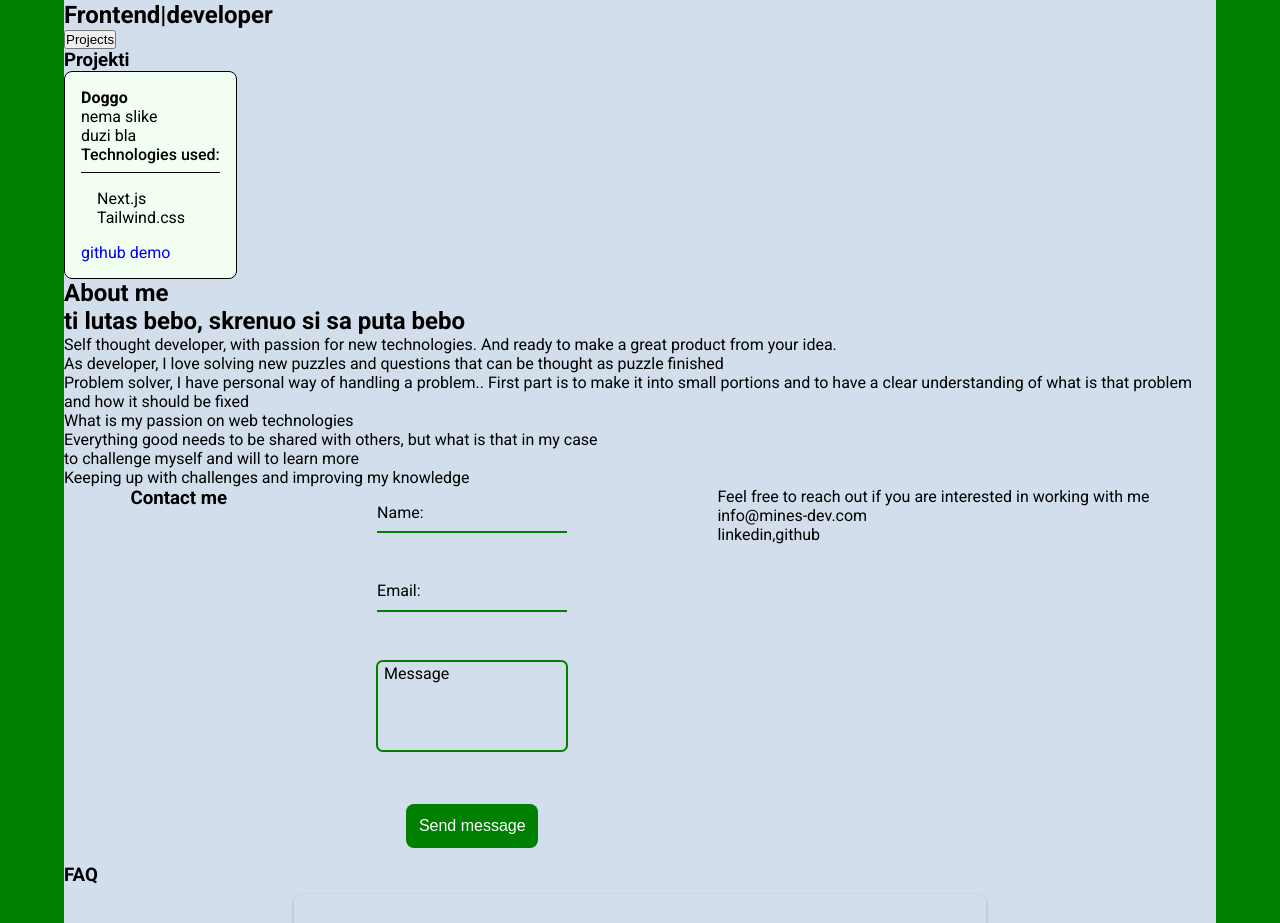
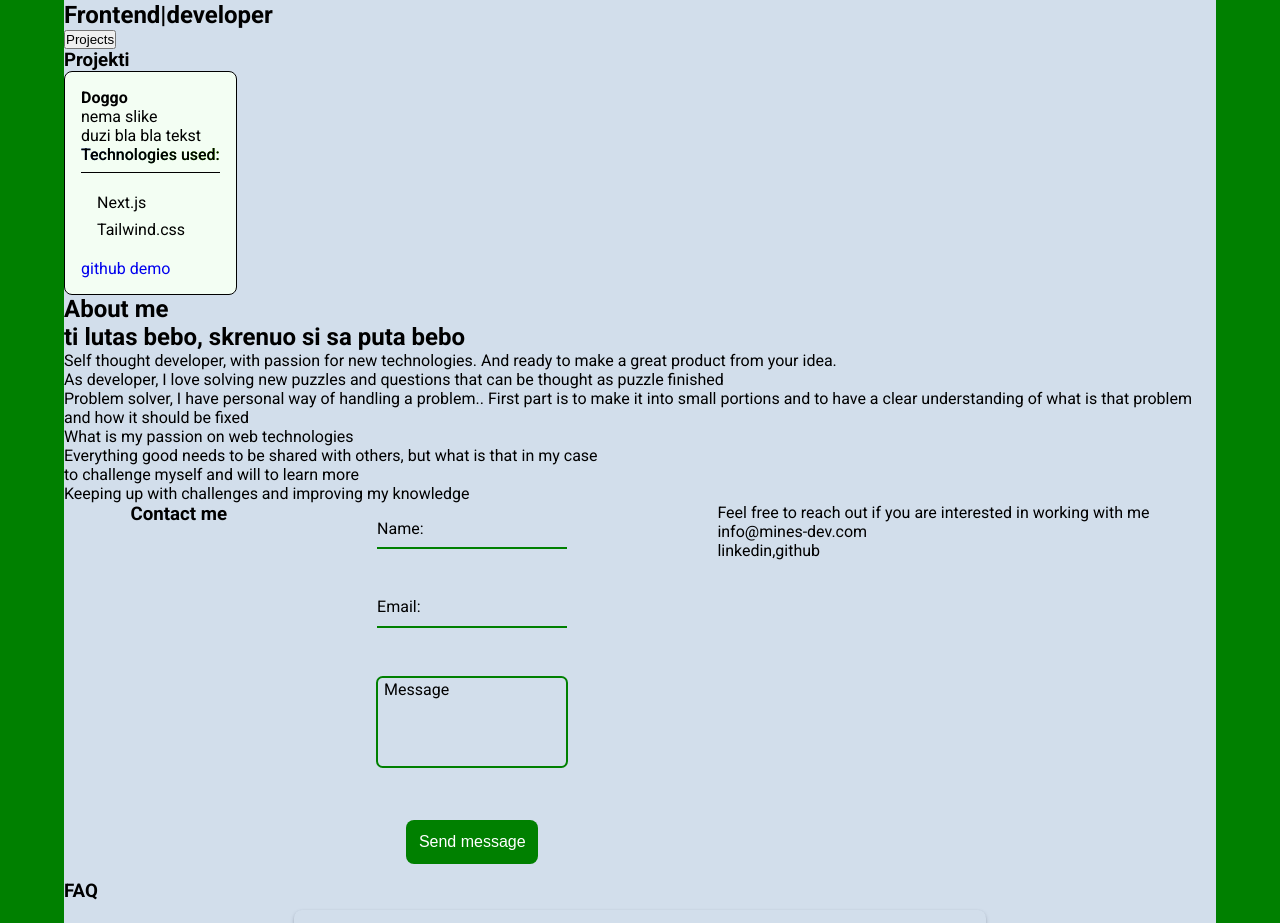
Before and after one commit to MilosIl/mines23, a React (Vite) app: page / in a window 1280 px wide. Shown: the part 1193-2116 px from the top of the page. Built offline with nearby package versions, Linux system fonts and the light colour scheme.

Commit message:
projects animation

```diff
--- a/src/App.css
+++ b/src/App.css
@@ -45,6 +45,12 @@ nav > ul > li a :hover {
   color: red;
 }
 
+/* hero */
+.blinking-cursor::after {
+  content: "|";
+  animation: blink 700ms step-start infinite;
+}
+
 /* projects */
 .project-card {
   border: 1px solid black;
@@ -69,10 +75,18 @@ nav > ul > li a :hover {
   border-bottom: 1px solid black;
   font-weight: 500;
   padding-bottom: .5em;
+  background: linear-gradient(90deg, rgba(2,0,36,1) 0%, rgba(40,81,193,1) 0%, rgba(112,255,0,1) 100%);
+  background-clip: text;
+  -webkit-background-clip:text;
+  animation: rainbow 2s ease-in-out infinite;
 }
 .project-technologies:hover{
+  color:rgba(0,0,0,0);
+}
+.project-card ul li{
+  padding: .25em 0em;
+}
 
-}
 
 /* contact */
 .contact-section {
@@ -170,14 +184,16 @@ footer {
 }
 
 /* animation */
-.blinking-cursor::after {
-  content: "|";
-  animation: blink 700ms step-start infinite;
-}
+
 @keyframes blink {
   50% {
     opacity: 0;
   }
+}
+@keyframes rainbow {
+  0%{background-position:left}
+  50%{background-position:right}
+  100%{background-position:left}
 }
 
 /*
--- a/src/Components/Project.tsx
+++ b/src/Components/Project.tsx
@@ -20,7 +20,7 @@ const Project = ({ name, description, image, links }: IProject) => {
     <article className="project-card">
       <h4>{name}</h4>
       <div>{image}</div>
-      <p onClick={handleClick}>{(description.longDescription = "duzi bla")}</p>
+      <p onClick={handleClick}>{(description.longDescription = "duzi bla bla tekst ")}</p>
       {/* da se procita samo malo o projektu, pa kada se klikne na njega da
             izmeni izgled, bude popup alert sa vise opisa tj teksta
         */}
```
